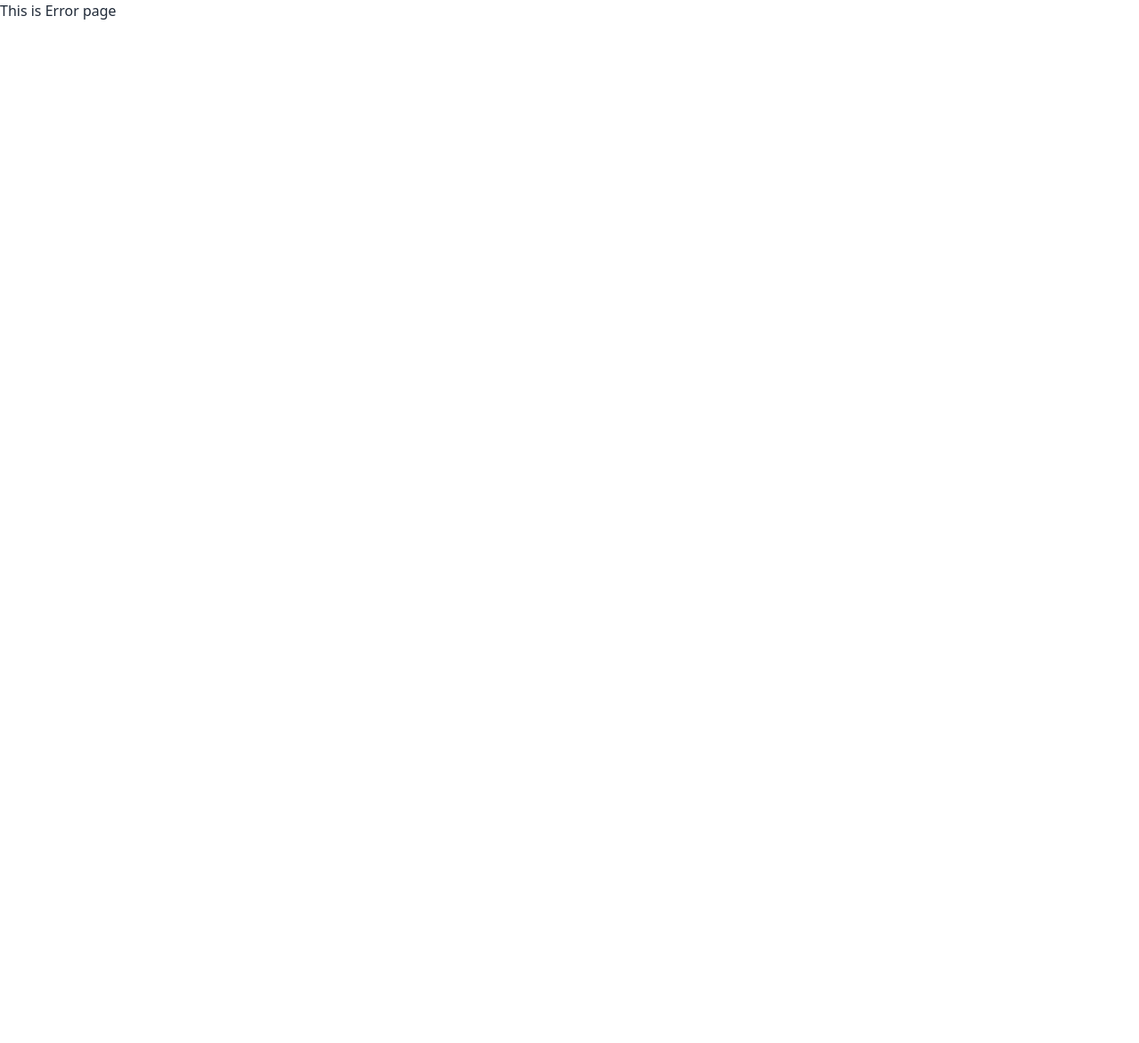
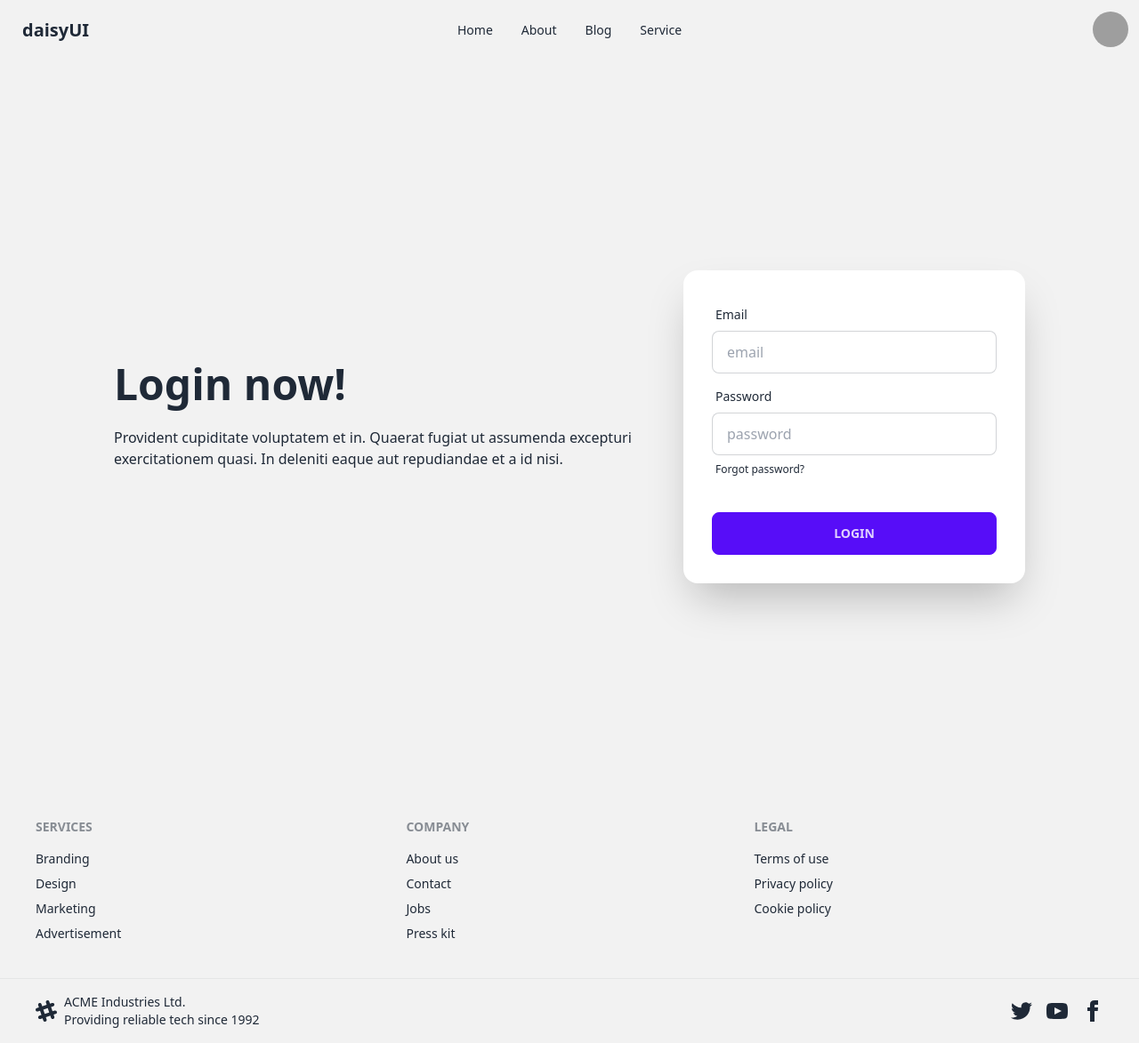
Before and after one commit to rh-abir/language-laring-client, a React (Vite) app: page /signin in a window 1280 px wide. Before the commit this address had no page. Shown: the whole page at 89% size. Before the commit the page ends 800 px from the top, so only its background shows below. Built offline with nearby package versions, Linux system fonts and the light colour scheme; grey boxes are pictures that could not be loaded.

Commit message:
added signin pate

```diff
--- a/package.json
+++ b/package.json
@@ -14,6 +14,7 @@
     "match-sorter": "^6.3.1",
     "react": "^18.2.0",
     "react-dom": "^18.2.0",
+    "react-hook-form": "^7.44.3",
     "react-router-dom": "^6.11.2",
     "sort-by": "^1.2.0"
   },
--- a/src/Layout/Main.jsx
+++ b/src/Layout/Main.jsx
@@ -1,11 +1,18 @@
 import { Outlet } from "react-router-dom";
-
+import Footer from "../compnents/shared/Footer/Footer";
+import NavBar from "../compnents/shared/NavBar/NavBar";
 const Main = () => {
   return (
     <div>
-      <h2>This is Nave</h2>
-      <Outlet></Outlet>
-      <h2>This is Footer</h2>
+      <div>
+        <NavBar></NavBar>
+      </div>
+      <div className="min-h-[calc(100vh-380px)]">
+        <Outlet></Outlet>
+      </div>
+      <div>
+        <Footer></Footer>
+      </div>
     </div>
   );
 };
--- /dev/null
+++ b/src/compnents/Container/Container.jsx
@@ -0,0 +1,5 @@
+const Container = ({ children }) => {
+  return <div className="max-w-7xl mx-auto">{children}</div>;
+};
+
+export default Container;
--- /dev/null
+++ b/src/compnents/shared/Footer/Footer.jsx
@@ -0,0 +1,87 @@
+
+
+const Footer = () => {
+  return (
+    <>
+      <footer className="footer p-10 bg-base-200 text-base-content">
+        <div>
+          <span className="footer-title">Services</span>
+          <a className="link link-hover">Branding</a>
+          <a className="link link-hover">Design</a>
+          <a className="link link-hover">Marketing</a>
+          <a className="link link-hover">Advertisement</a>
+        </div>
+        <div>
+          <span className="footer-title">Company</span>
+          <a className="link link-hover">About us</a>
+          <a className="link link-hover">Contact</a>
+          <a className="link link-hover">Jobs</a>
+          <a className="link link-hover">Press kit</a>
+        </div>
+        <div>
+          <span className="footer-title">Legal</span>
+          <a className="link link-hover">Terms of use</a>
+          <a className="link link-hover">Privacy policy</a>
+          <a className="link link-hover">Cookie policy</a>
+        </div>
+      </footer>
+      <footer className="footer px-10 py-4 border-t bg-base-200 text-base-content border-base-300">
+        <div className="items-center grid-flow-col">
+          <svg
+            width="24"
+            height="24"
+            viewBox="0 0 24 24"
+            xmlns="http://www.w3.org/2000/svg"
+            fillRule="evenodd"
+            className="fill-current"
+          >
+            <path d="M22.672 15.226l-2.432.811.841 2.515c.33 1.019-.209 2.127-1.23 2.456-1.15.325-2.148-.321-2.463-1.226l-.84-2.518-5.013 1.677.84 2.517c.391 1.203-.434 2.542-1.831 2.542-.88 0-1.601-.564-1.86-1.314l-.842-2.516-2.431.809c-1.135.328-2.145-.317-2.463-1.229-.329-1.018.211-2.127 1.231-2.456l2.432-.809-1.621-4.823-2.432.808c-1.355.384-2.558-.59-2.558-1.839 0-.817.509-1.582 1.327-1.846l2.433-.809-.842-2.515c-.33-1.02.211-2.129 1.232-2.458 1.02-.329 2.13.209 2.461 1.229l.842 2.515 5.011-1.677-.839-2.517c-.403-1.238.484-2.553 1.843-2.553.819 0 1.585.509 1.85 1.326l.841 2.517 2.431-.81c1.02-.33 2.131.211 2.461 1.229.332 1.018-.21 2.126-1.23 2.456l-2.433.809 1.622 4.823 2.433-.809c1.242-.401 2.557.484 2.557 1.838 0 .819-.51 1.583-1.328 1.847m-8.992-6.428l-5.01 1.675 1.619 4.828 5.011-1.674-1.62-4.829z"></path>
+          </svg>
+          <p>
+            ACME Industries Ltd. <br />
+            Providing reliable tech since 1992
+          </p>
+        </div>
+        <div className="md:place-self-center md:justify-self-end">
+          <div className="grid grid-flow-col gap-4">
+            <a>
+              <svg
+                xmlns="http://www.w3.org/2000/svg"
+                width="24"
+                height="24"
+                viewBox="0 0 24 24"
+                className="fill-current"
+              >
+                <path d="M24 4.557c-.883.392-1.832.656-2.828.775 1.017-.609 1.798-1.574 2.165-2.724-.951.564-2.005.974-3.127 1.195-.897-.957-2.178-1.555-3.594-1.555-3.179 0-5.515 2.966-4.797 6.045-4.091-.205-7.719-2.165-10.148-5.144-1.29 2.213-.669 5.108 1.523 6.574-.806-.026-1.566-.247-2.229-.616-.054 2.281 1.581 4.415 3.949 4.89-.693.188-1.452.232-2.224.084.626 1.956 2.444 3.379 4.6 3.419-2.07 1.623-4.678 2.348-7.29 2.04 2.179 1.397 4.768 2.212 7.548 2.212 9.142 0 14.307-7.721 13.995-14.646.962-.695 1.797-1.562 2.457-2.549z"></path>
+              </svg>
+            </a>
+            <a>
+              <svg
+                xmlns="http://www.w3.org/2000/svg"
+                width="24"
+                height="24"
+                viewBox="0 0 24 24"
+                className="fill-current"
+              >
+                <path d="M19.615 3.184c-3.604-.246-11.631-.245-15.23 0-3.897.266-4.356 2.62-4.385 8.816.029 6.185.484 8.549 4.385 8.816 3.6.245 11.626.246 15.23 0 3.897-.266 4.356-2.62 4.385-8.816-.029-6.185-.484-8.549-4.385-8.816zm-10.615 12.816v-8l8 3.993-8 4.007z"></path>
+              </svg>
+            </a>
+            <a>
+              <svg
+                xmlns="http://www.w3.org/2000/svg"
+                width="24"
+                height="24"
+                viewBox="0 0 24 24"
+                className="fill-current"
+              >
+                <path d="M9 8h-3v4h3v12h5v-12h3.642l.358-4h-4v-1.667c0-.955.192-1.333 1.115-1.333h2.885v-5h-3.808c-3.596 0-5.192 1.583-5.192 4.615v3.385z"></path>
+              </svg>
+            </a>
+          </div>
+        </div>
+      </footer>
+    </>
+  );
+};
+
+export default Footer;
--- /dev/null
+++ b/src/compnents/shared/NavBar/NavBar.jsx
@@ -0,0 +1,92 @@
+import { Link } from "react-router-dom";
+
+const NavBar = () => {
+  const navlink = (
+    <>
+      <li>
+        <Link to="/">Home</Link>
+      </li>
+      <li>
+        <Link to="/">About</Link>
+      </li>
+      <li>
+        <Link to="/">Blog</Link>
+      </li>
+      <li>
+        <Link to="/">Service</Link>
+      </li>
+    </>
+  );
+
+  return (
+    <div className="bg-base-200 shadow-lg h-20">
+      <div className="navbar max-w-7xl mx-auto ">
+        <div className="navbar-start">
+          <div className="dropdown">
+            <label tabIndex={0} className="btn btn-ghost lg:hidden">
+              <svg
+                xmlns="http://www.w3.org/2000/svg"
+                className="h-5 w-5"
+                fill="none"
+                viewBox="0 0 24 24"
+                stroke="currentColor"
+              >
+                <path
+                  strokeLinecap="round"
+                  strokeLinejoin="round"
+                  strokeWidth="2"
+                  d="M4 6h16M4 12h8m-8 6h16"
+                />
+              </svg>
+            </label>
+            <ul
+              tabIndex={0}
+              className="menu menu-sm dropdown-content mt-3 p-2 shadow bg-base-100 rounded-box w-52"
+            >
+              {navlink}
+            </ul>
+          </div>
+          <a className="btn btn-ghost normal-case text-xl">daisyUI</a>
+        </div>
+        <div className="navbar-center hidden lg:flex">
+          <ul className="menu menu-horizontal px-1">{navlink}</ul>
+        </div>
+        <div className="navbar-end">
+          {/* uesr profile */}
+
+            <div className="flex-none">
+              <div className="dropdown dropdown-end">
+                <label tabIndex={0} className="btn btn-ghost btn-circle avatar">
+                  <div className="w-10 rounded-full">
+                    <img src="/images/stock/photo-1534528741775-53994a69daeb.jpg" />
+                  </div>
+                </label>
+                <ul
+                  tabIndex={0}
+                  className="menu menu-sm dropdown-content mt-3 p-2 shadow bg-base-100 rounded-box w-52"
+                >
+                  <li>
+                    <a className="justify-between">
+                      Profile
+                      <span className="badge">New</span>
+                    </a>
+                  </li>
+                  <li>
+                    <a>Settings</a>
+                  </li>
+                  <li>
+                    <a>Logout</a>
+                  </li>
+                </ul>
+              </div>
+            </div>
+
+
+
+        </div>
+      </div>
+    </div>
+  );
+};
+
+export default NavBar;
--- /dev/null
+++ b/src/pages/Authentication/SignIn/SignIn.jsx
@@ -0,0 +1,61 @@
+import { useForm } from "react-hook-form";
+
+const SignIn = () => {
+  const {
+    register,
+    handleSubmit,
+    formState: { errors },
+  } = useForm();
+  const onSubmit = (data) => console.log(data);
+
+  return (
+    <div className="hero min-h-screen bg-base-200">
+      <div className="hero-content flex-col lg:flex-row">
+        <div className="text-center lg:text-left lg:w-1/2">
+          <h1 className="text-5xl font-bold">Login now!</h1>
+          <p className="py-6">
+            Provident cupiditate voluptatem et in. Quaerat fugiat ut assumenda
+            excepturi exercitationem quasi. In deleniti eaque aut repudiandae et
+            a id nisi.
+          </p>
+        </div>
+        <div className="card flex-shrink-0 lg:w-1/2 max-w-sm shadow-2xl bg-base-100">
+          <form onSubmit={handleSubmit(onSubmit)} className="card-body">
+            <div className="form-control">
+              <label className="label">
+                <span className="label-text">Email</span>
+              </label>
+              <input
+                type="email"
+                {...register("email")}
+                placeholder="email"
+                className="input input-bordered"
+              />
+            </div>
+            <div className="form-control">
+              <label className="label">
+                <span className="label-text">Password</span>
+              </label>
+              <input
+                type="password"
+                placeholder="password"
+                {...register("password")}
+                className="input input-bordered"
+              />
+              <label className="label">
+                <a href="#" className="label-text-alt link link-hover">
+                  Forgot password?
+                </a>
+              </label>
+            </div>
+            <div className="form-control mt-6">
+              <button className="btn btn-primary">Login</button>
+            </div>
+          </form>
+        </div>
+      </div>
+    </div>
+  );
+};
+
+export default SignIn;
```
Also changed, not shown: src/routers/router.jsx (+7 -2 lines), .eslintrc.cjs, src/pages/Authentication/SignUp/SignUp.jsx (added), 1 other file (tests, documents, lock files or other folders).
